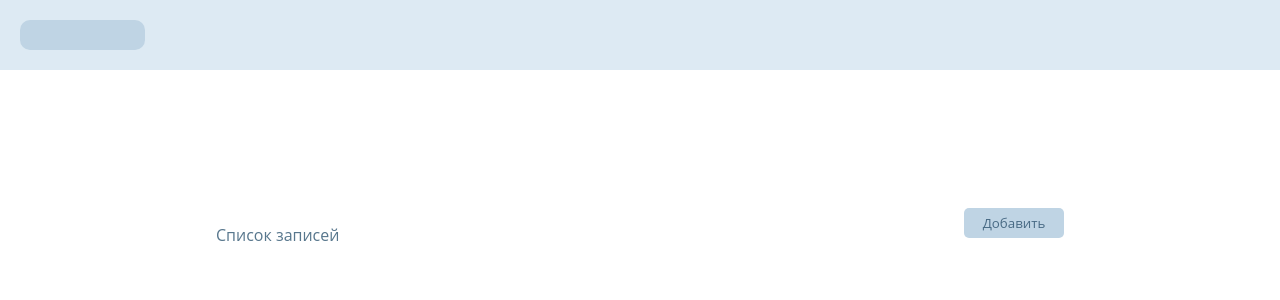
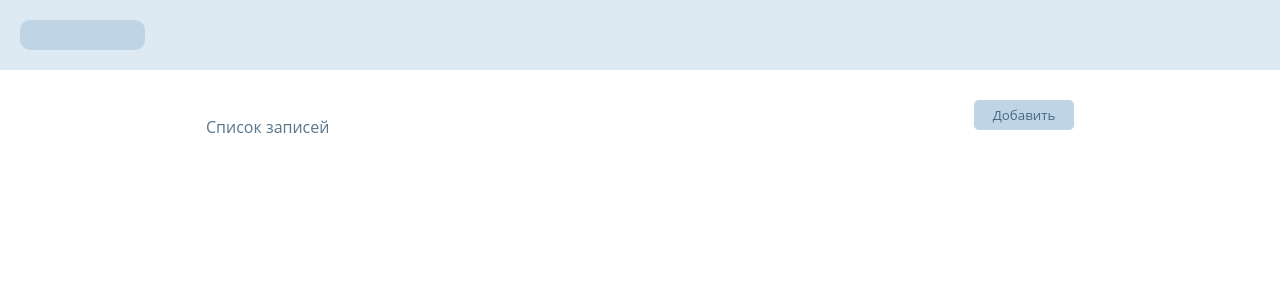
Before and after one commit to drodionov0/taskmanager_react, a React (Create React App) app: page / in a window 1280 px wide. Shown: the top 300 px of the page. Built offline with nearby package versions, Linux system fonts and the light colour scheme.

Commit message:
new version

```diff
--- a/src/components/table.js
+++ b/src/components/table.js
@@ -3,9 +3,11 @@ import styles from '../styles/table.module.css';
 const Table = () => {
     return(
         <body>
-            <div className={styles.get}>
-                <p>Список записей</p>
-                <button>Добавить</button>
+            <div className={styles.cont} >
+                <div className={styles.get}>
+                    <p>Список записей</p>
+                    <button>Добавить</button>
+                </div>
             </div>
         </body>
     )
--- a/src/styles/table.module.css
+++ b/src/styles/table.module.css
@@ -3,7 +3,6 @@
 }
 
 .get{
-    padding: 200px;
     display: flex;
     justify-content: space-between;
 }
@@ -26,3 +25,8 @@
     background-color: #9fb0bd;
     transition: 0.8s;
 }
+
+.cont{
+    padding: 0 190px;
+    margin-top: 100px;
+}
```
